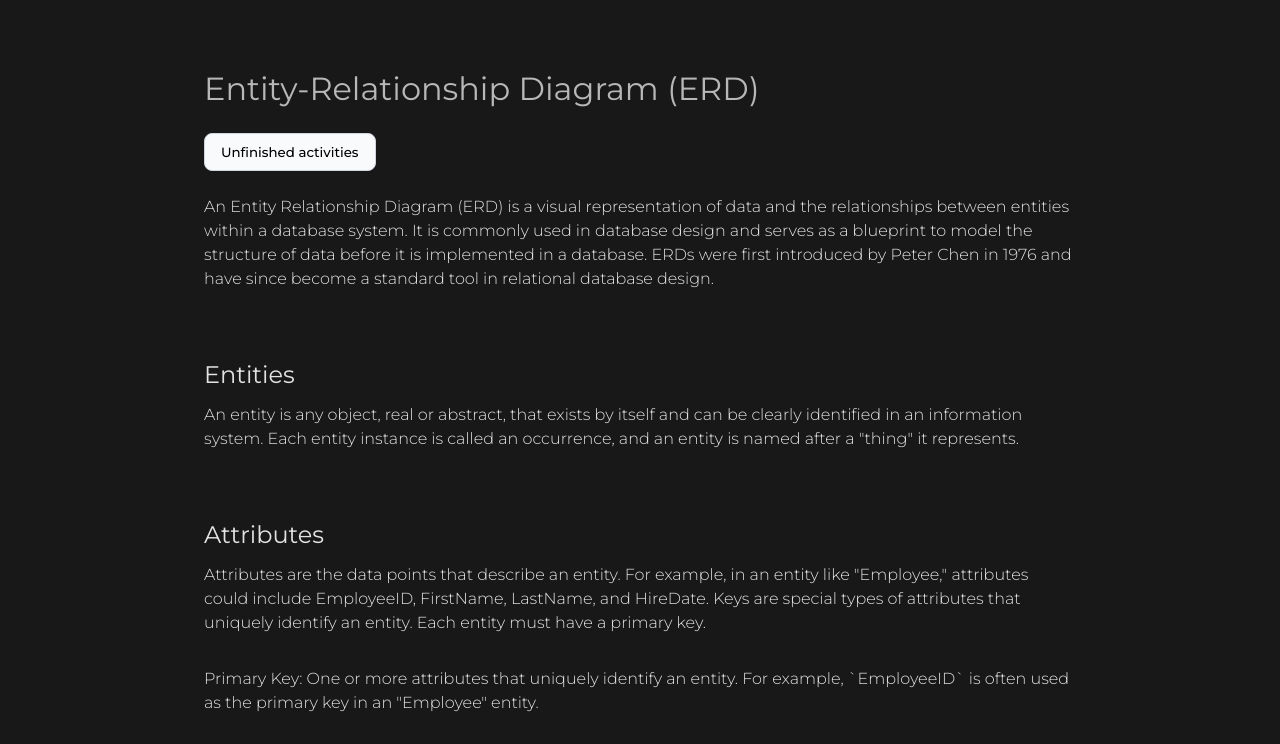
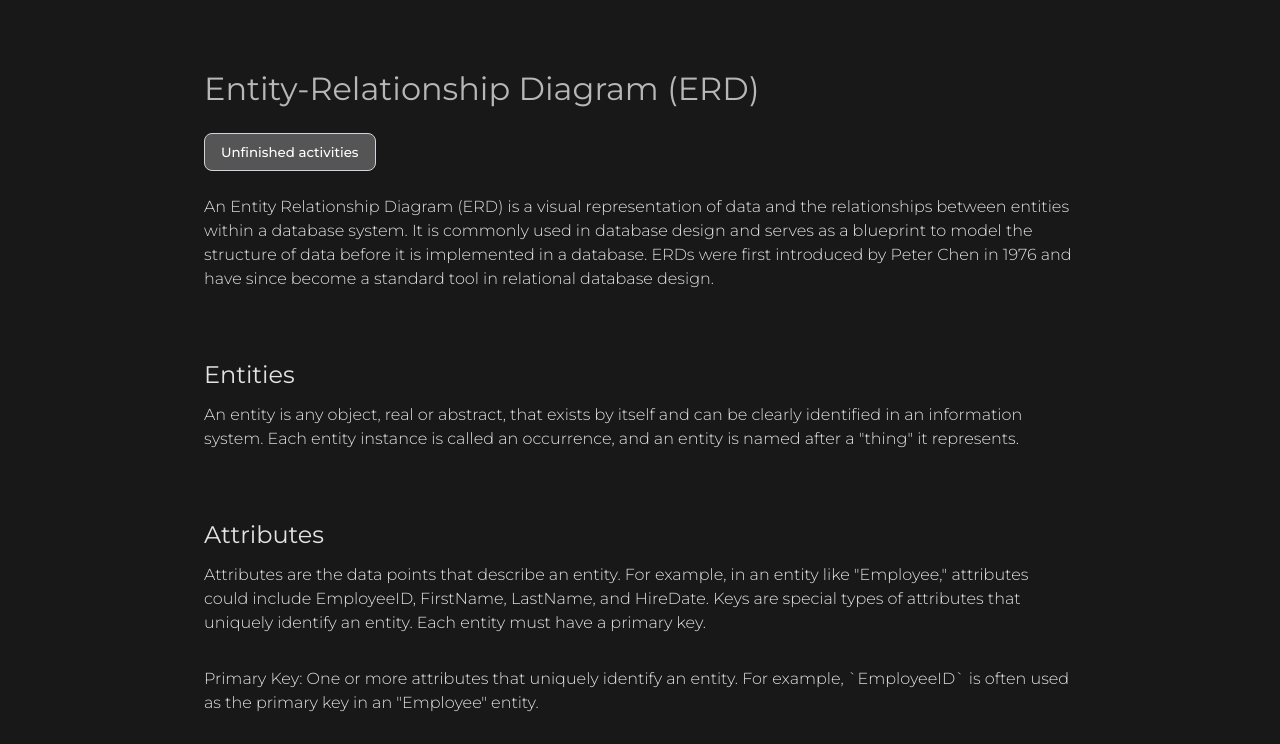
Before and after one commit to Roman-Octavian/sys-dev-nosql-dbs, a website: page client/pages/er-diagrams/index.html in a window 1280 px wide. In both pictures the pointer is over the button "Unfinished activities". Shown: the part 51-795 px from the top of the page. Drawn offline with Linux system fonts and the light colour scheme; no server answers.

Commit message:
add hover effect on fetch btn

```diff
--- a/client/pages/er-diagrams/styles.css
+++ b/client/pages/er-diagrams/styles.css
@@ -35,6 +35,12 @@ h3 {
   color: black;
   font-weight: 500;
   margin-bottom: 1.5rem;
+}
+
+#fetch-incomplete-activities-btn:hover {
+  cursor: pointer;
+  background: #555;
+  color: white;
 }
 
 #activity-table {
```
